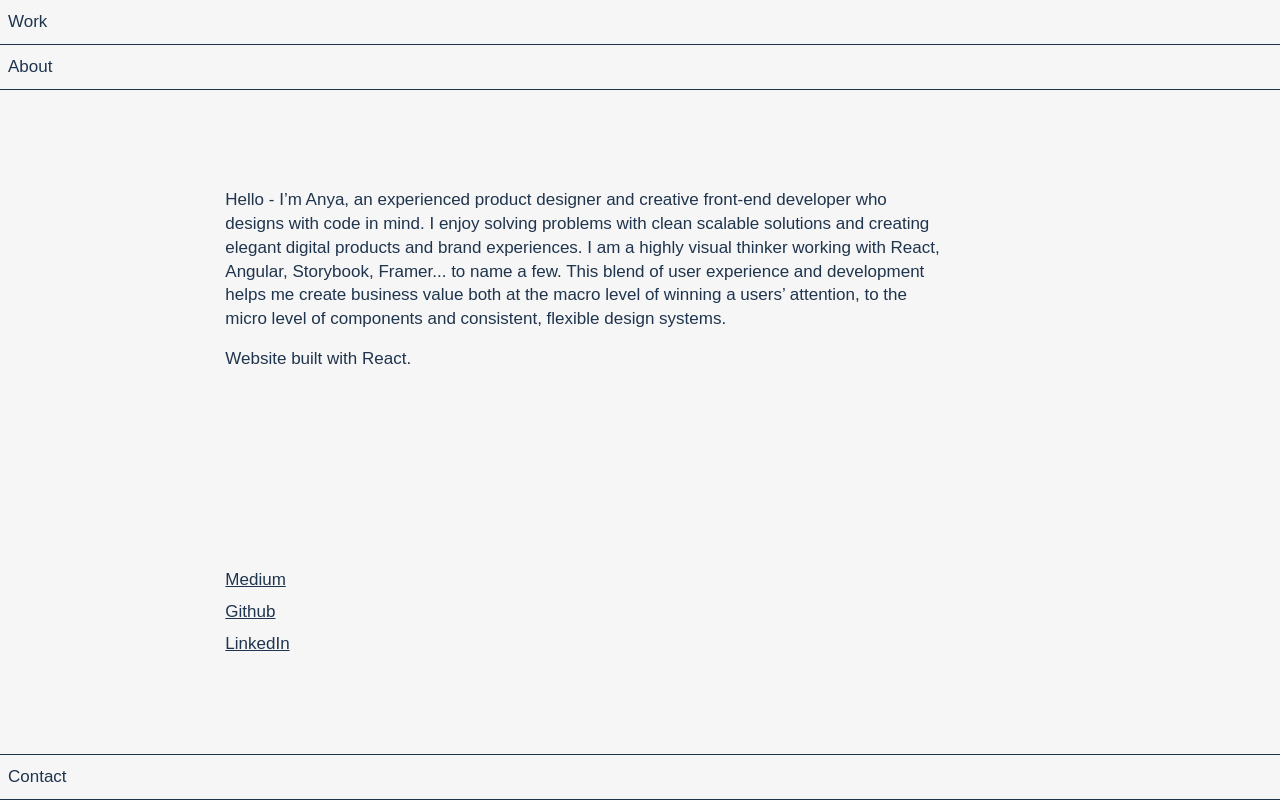
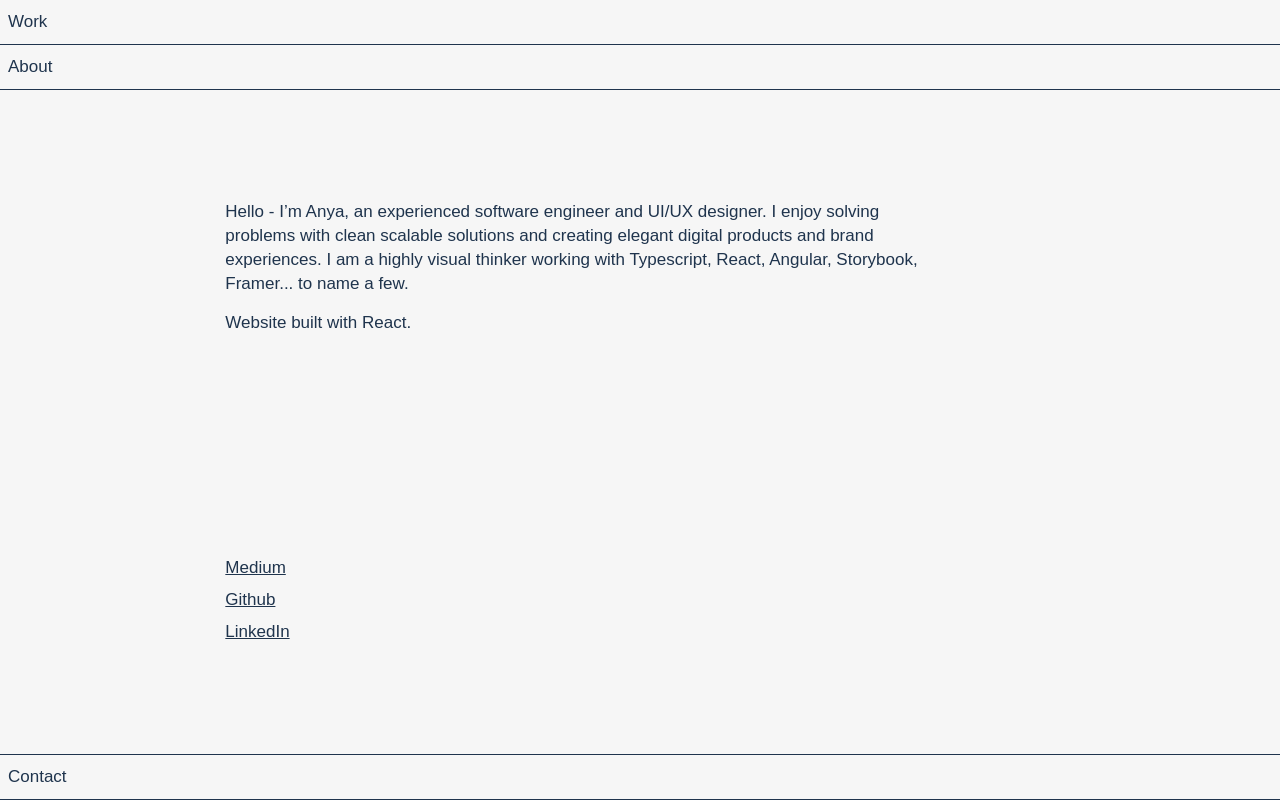
Before and after one commit to AnyaDroz/anyawebsite, a React (Create React App) app: page /about in a window 1280 px wide. Built offline with nearby package versions, Linux system fonts and the light colour scheme; the HTML template or start-up script is replaced by a standard one; a web font is replaced by a local one.

Commit message:
feat: update about

```diff
--- a/src/homepage/About.module.css
+++ b/src/homepage/About.module.css
@@ -1,8 +1,6 @@
 .container {
     background-color: var(--light-grey);
     color: var(--dark-grey);
-
-
 }
 
 .about {
@@ -19,7 +17,6 @@
     display: flex;
     flex-direction: column;
     justify-content: space-around;
-    overflow-y: scroll;
 }
 
 
--- a/src/homepage/About.tsx
+++ b/src/homepage/About.tsx
@@ -9,14 +9,11 @@ export default function About() {
       <Grid className={clsx(styles.container)}>
         <div className={styles.about}>
           <p>
-            Hello - I’m Anya, an experienced product designer and creative
-            front-end developer who designs with code in mind. I enjoy solving
-            problems with clean scalable solutions and creating elegant digital
-            products and brand experiences. I am a highly visual thinker working
-            with React, Angular, Storybook, Framer... to name a few. This blend
-            of user experience and development helps me create business value
-            both at the macro level of winning a users’ attention, to the micro
-            level of components and consistent, flexible design systems.
+            Hello - I’m Anya, an experienced software engineer and UI/UX
+            designer. I enjoy solving problems with clean scalable solutions and
+            creating elegant digital products and brand experiences. I am a
+            highly visual thinker working with Typescript, React, Angular,
+            Storybook, Framer... to name a few.
           </p>
           <p>Website built with React.</p>
         </div>
```
